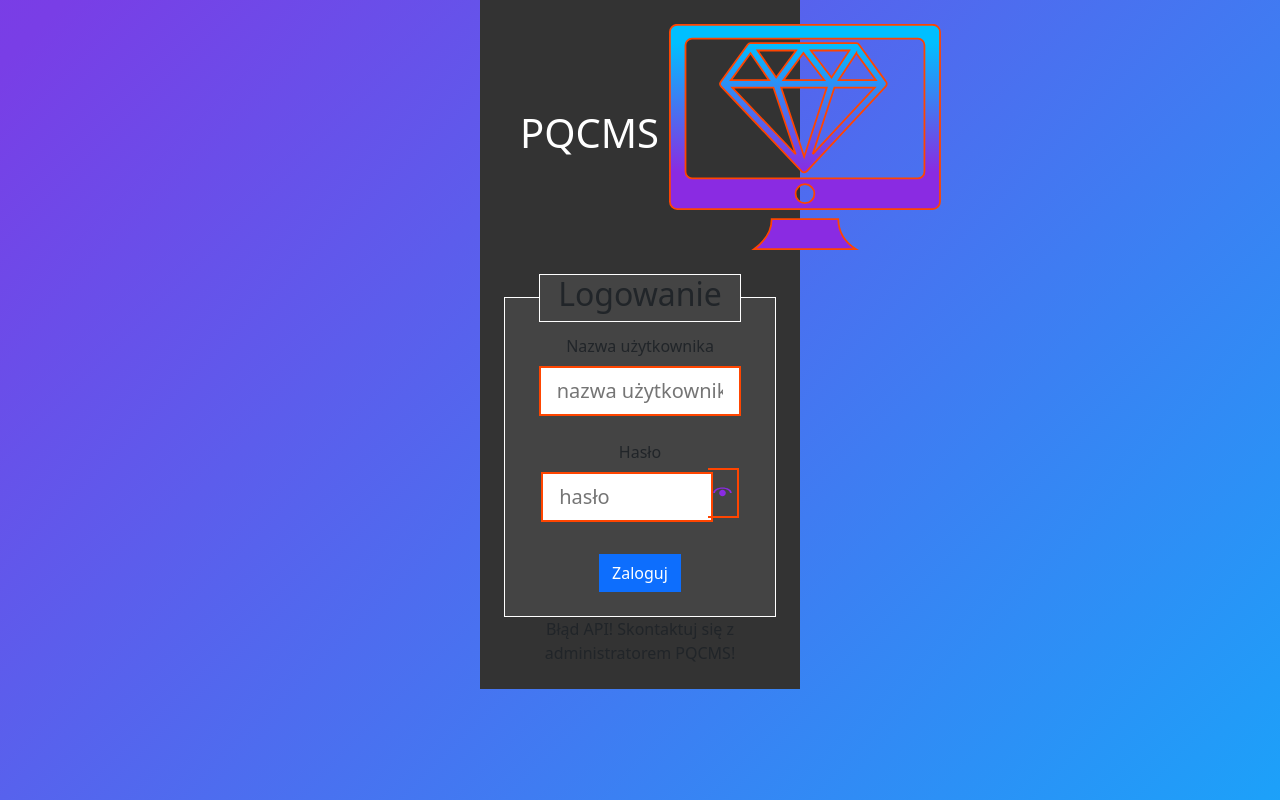
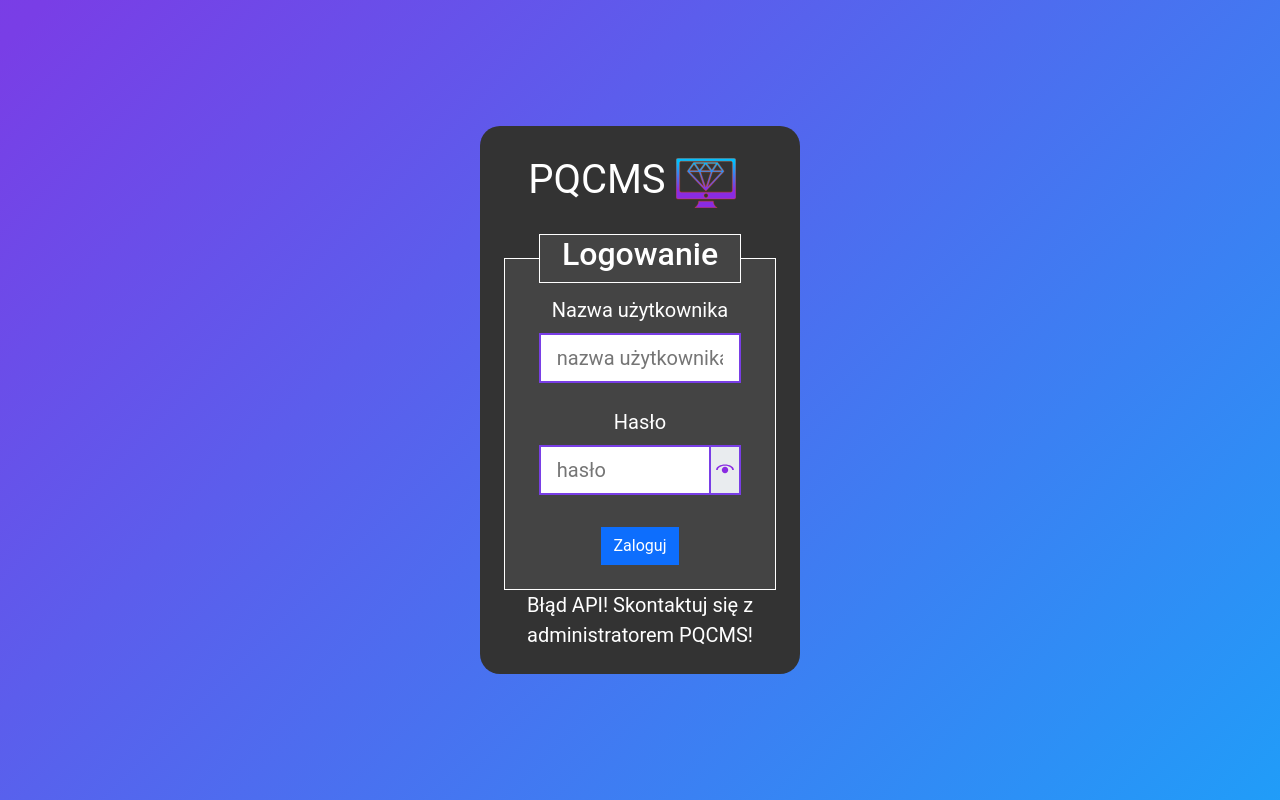
Before and after one commit to PoLeqq/PQCMS_server, a PHP site: page /PQCMS/login/ in a window 1280 px wide. Run offline with PHP 8.4, Linux system fonts and the light colour scheme; data that the repository does not hold is empty.

Commit message:
Poprawki CSS

```diff
--- a/PQCMS/login/index.css
+++ b/PQCMS/login/index.css
@@ -4,10 +4,25 @@ body {
     background: linear-gradient(135deg, #8a2be2, #793ee6, #00bfff,#8a2be2);
     background-size: 400% 400%;
     animation: block-background 30s ease-in-out infinite;
+    font-family: 'Roboto', sans-serif;
+    color: white;
 }
 
-form {
+#main-link > img {
+    height: 50px;
+    font-size: 40px!important;
+}
+
+#site-container {
+    position: relative;
+    min-height: 100vh;
+}
+
+form, div[class=result] {
     background-color: #333;
+    padding: 30px;
+    border-radius: 20px;
+    font-size: 20px;
 }
 
 legend{
@@ -21,7 +36,8 @@ fieldset {
 
 input[type=text],
 input[type=password]{
-    border: #FF4500 solid 2px;
+    border: #793ee6 solid 2px;
+    height: 50px;
 }
 
 input[type=text]:focus,
@@ -30,43 +46,25 @@ input[type=password]:focus {
     outline: white 1px solid;
 }
 
-#password{
+#password {
     width: 85%;
 }
 
-div > img{
+div > img {
     width: 15%;
     height: 50px;
     cursor: pointer;
-    margin-left: -5px;
 
-    position: relative;
-    top:-4px;
-
-    border: #FF4500 solid 2px;
+    border: #793ee6 solid 2px;
     border-left: none;
 
     transition: all 0.5s;
 }
 
-.hidePass{
-    content: url("../../SERVER/PQCMS/images/hidePass.svg");
+.hidePassword {
     background-color: #8A2BE2;
 }
 
-.showPass{
-    content: url("../../SERVER/PQCMS/images/showPass.svg");
+.showPassword {
     background-color: #e9ecef;
 }
-/*
-@keyframes block-background {
-    0% {
-		background-position: 0% 50%;
-	}
-	50% {
-		background-position: 100% 50%;
-	}
-	100% {
-		background-position: 0% 50%;
-	}
-} */
```
